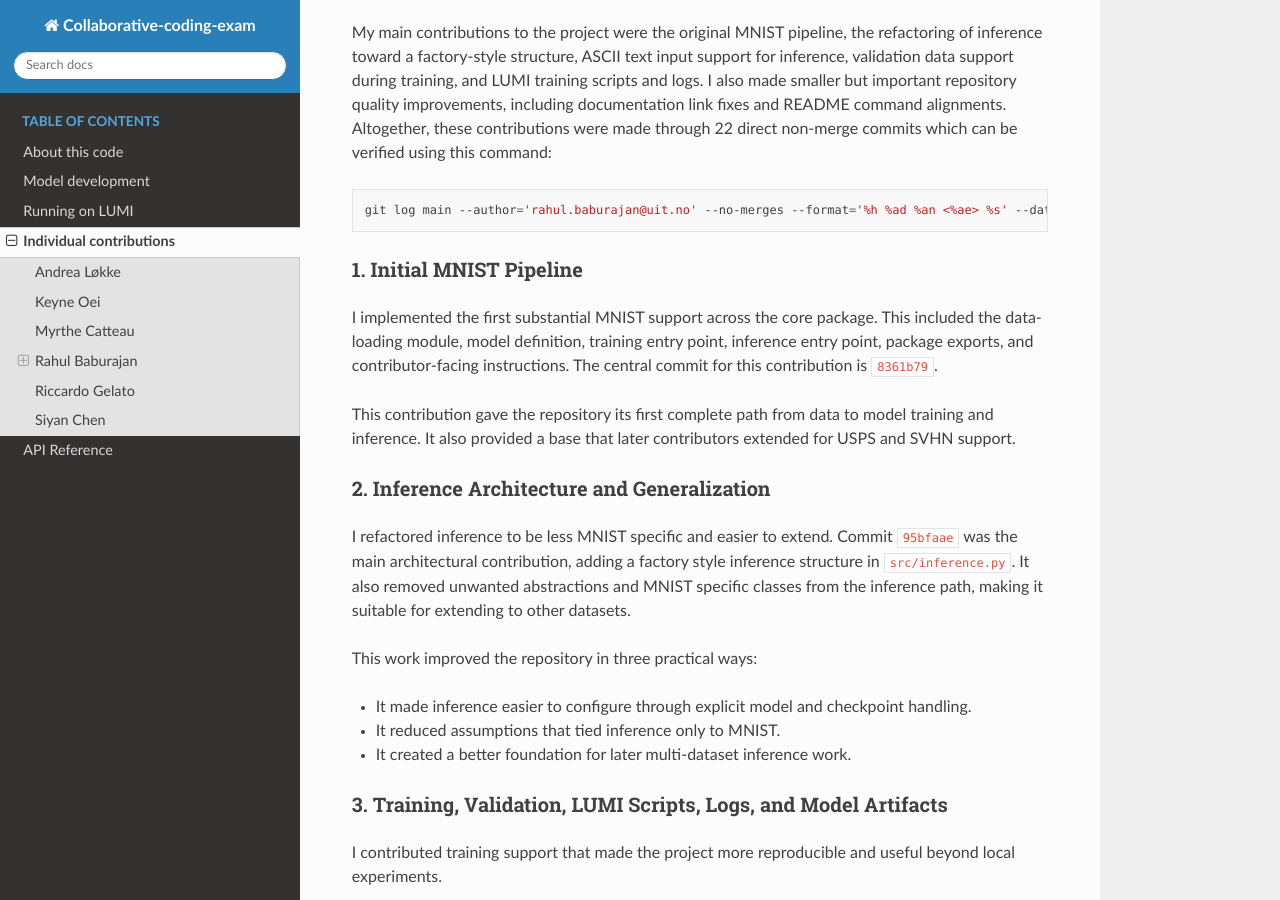
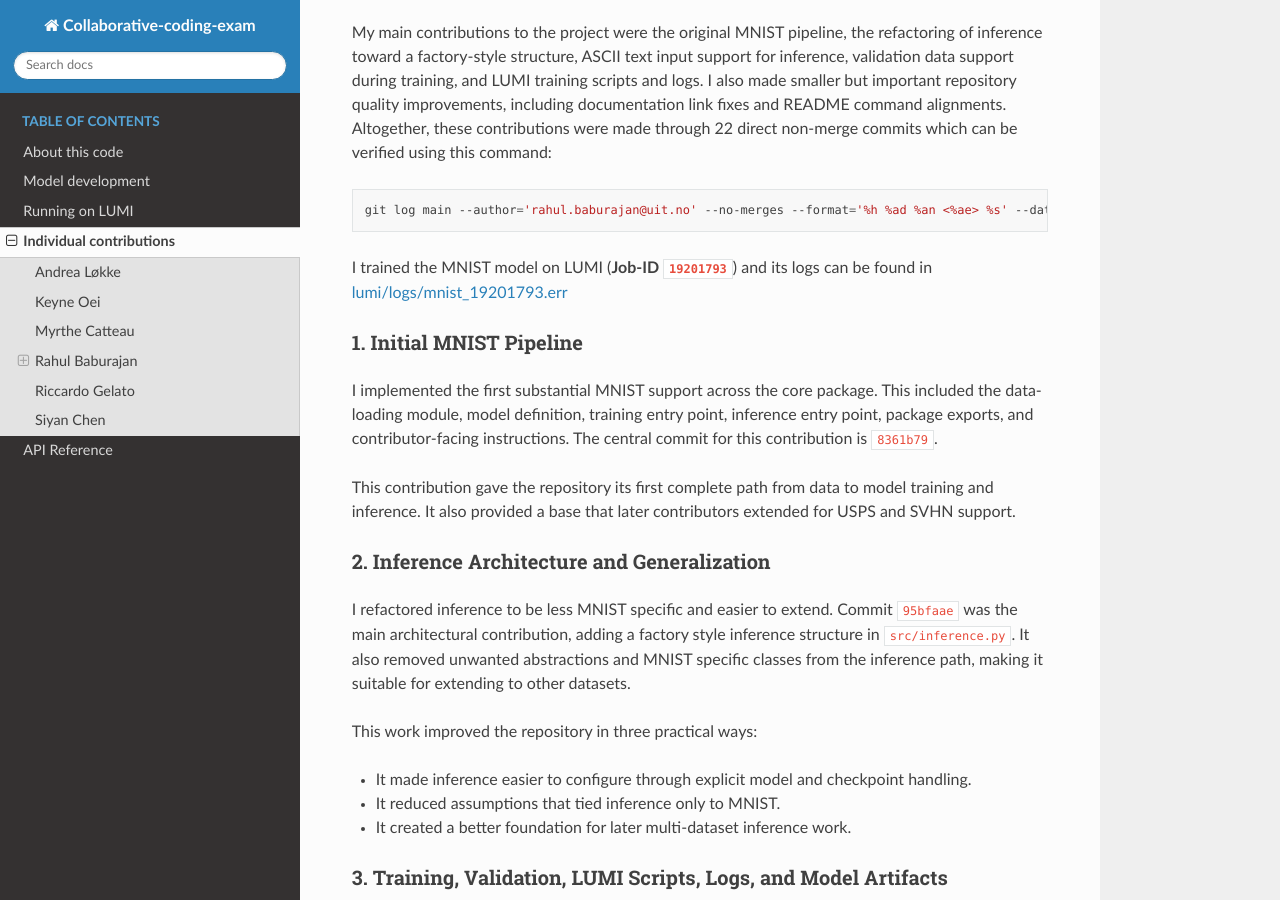
Before and after one commit to FYS-8805-Collaborative-Coding/Collaborative-Coding-Exam, a Sphinx documentation site: the page built from doc/individual.md, in a window 1280 px wide and 900 px high, scrolled down 555 px. Built offline with Sphinx 7.4.7 and the Read the Docs theme 3.1.0, drawn with Linux system fonts in a browser that asks for light colours.

Commit message:
add link to lumi logs in contribution report

````diff
--- a/doc/individual.md
+++ b/doc/individual.md
@@ -16,6 +16,8 @@ My main contributions to the project were the original MNIST pipeline, the refac
 ```bash
 git log main --author='rahul.baburajan@uit.no' --no-merges --format='%h %ad %an <%ae> %s' --date=short
 ```
+
+I trained the MNIST model on LUMI (**Job-ID `19201793`**) and its logs can be found in [lumi/logs/mnist_19201793.err](https://github.com/FYS-8805-Collaborative-Coding/Collaborative-Coding-Exam/blob/main/lumi/logs/mnist_19201793.err)
 
 ### 1. Initial MNIST Pipeline
 
````
